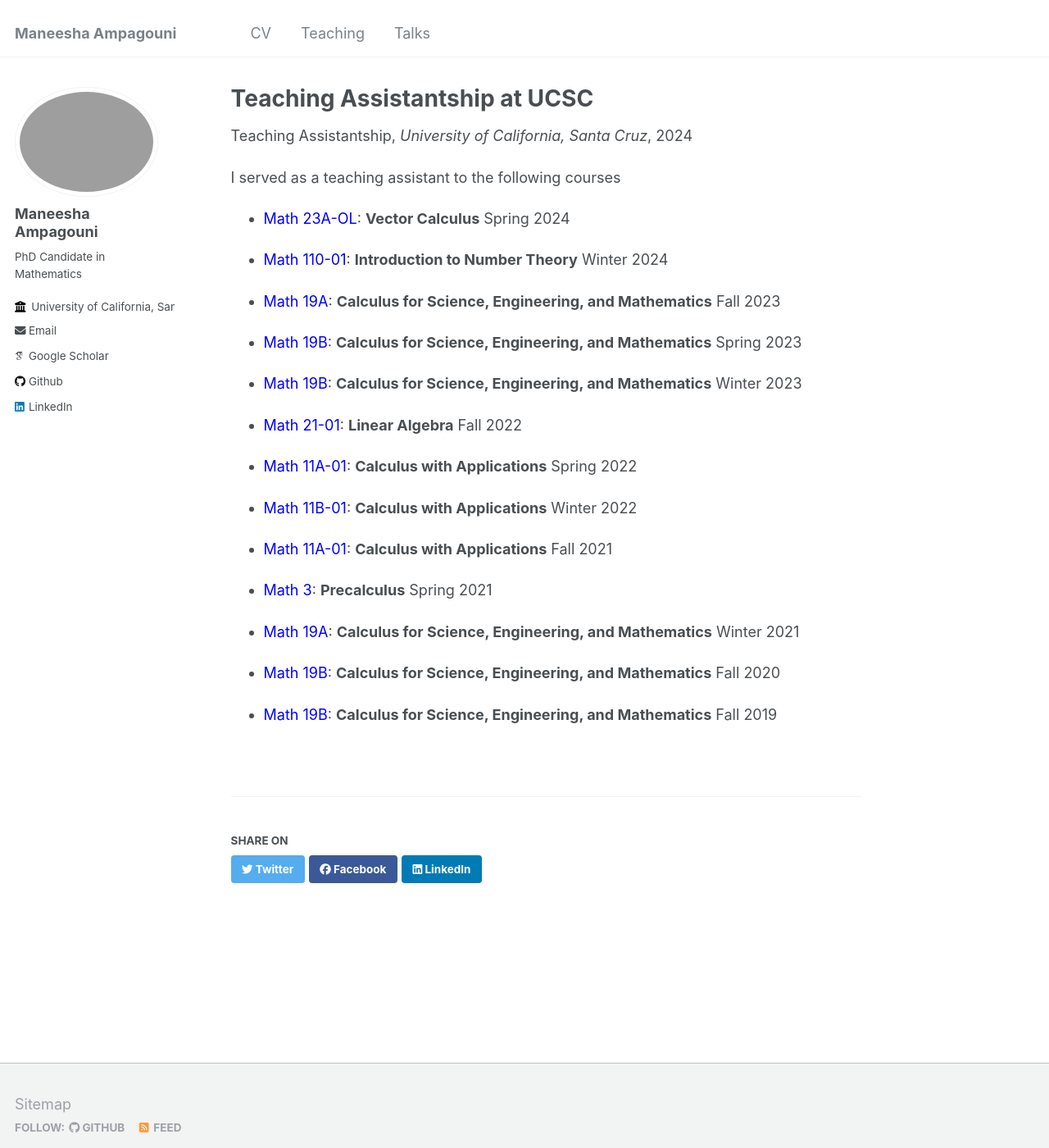
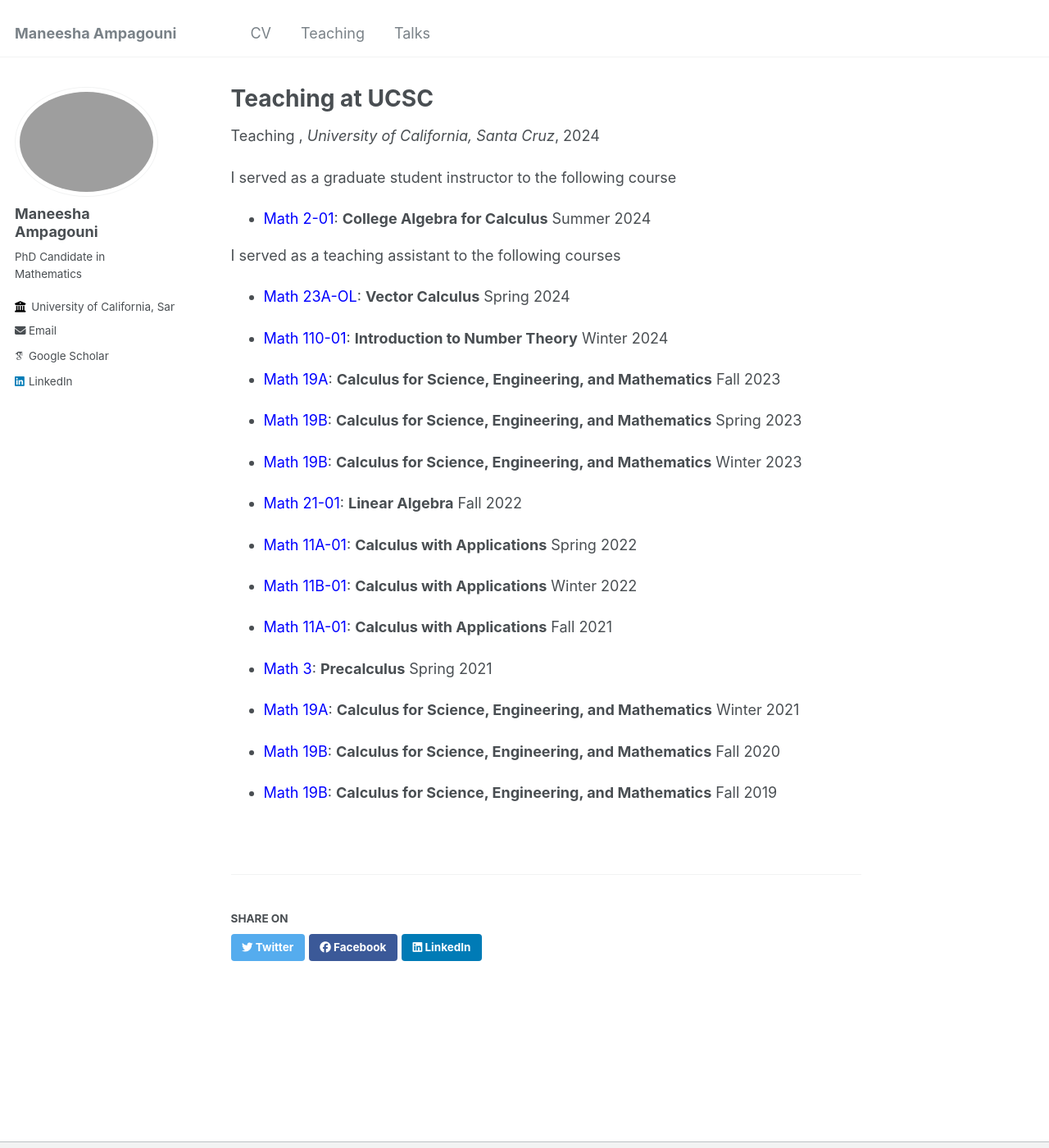
Before and after one commit to ManeeshaAmpagouni/maneeshaampagouni.github.io, a Jekyll site: the page built from _teaching/TAship at UCSC.md, in a window 1280 px wide and 1400 px high. Shown: the whole window at 82% size. Built offline with Jekyll 4.4.1, drawn with Linux system fonts in a browser that asks for light colours; some web fonts are replaced.

Commit message:
Teaching updated

```diff
--- a/_config.yml
+++ b/_config.yml
@@ -42,7 +42,7 @@ author:
   bitbucket        : # Username - Update with your username on the site
   codepen          : # Username
   dribbble         : # Username
-  github           : "ManeeshaAmpagouni"
+  github           : #"ManeeshaAmpagouni"
   kaggle           : # Username
   stackoverflow    : # User number or user number and name (i.e., use "1" or "1/jeff-atwood")
 
--- a/_teaching/TAship at UCSC.md
+++ b/_teaching/TAship at UCSC.md
@@ -1,12 +1,16 @@
 ---
-title: "Teaching Assistantship at UCSC"
+title: "Teaching at UCSC"
 collection: teaching
-type: "Teaching Assistantship"
+type: "Teaching "
 permalink: /teaching/TAship at UCSC
 venue: "University of California, Santa Cruz"
 date: 2024-10-07
 
 ---
+I served as a graduate student instructor to the following course
+
+- <span style="color:blue">Math 2-01</span>: **College Algebra for Calculus** Summer 2024
+
 I served as a teaching assistant to the following courses
 
 - <span style="color:blue">Math 23A-OL</span>: **Vector Calculus** Spring 2024
```
